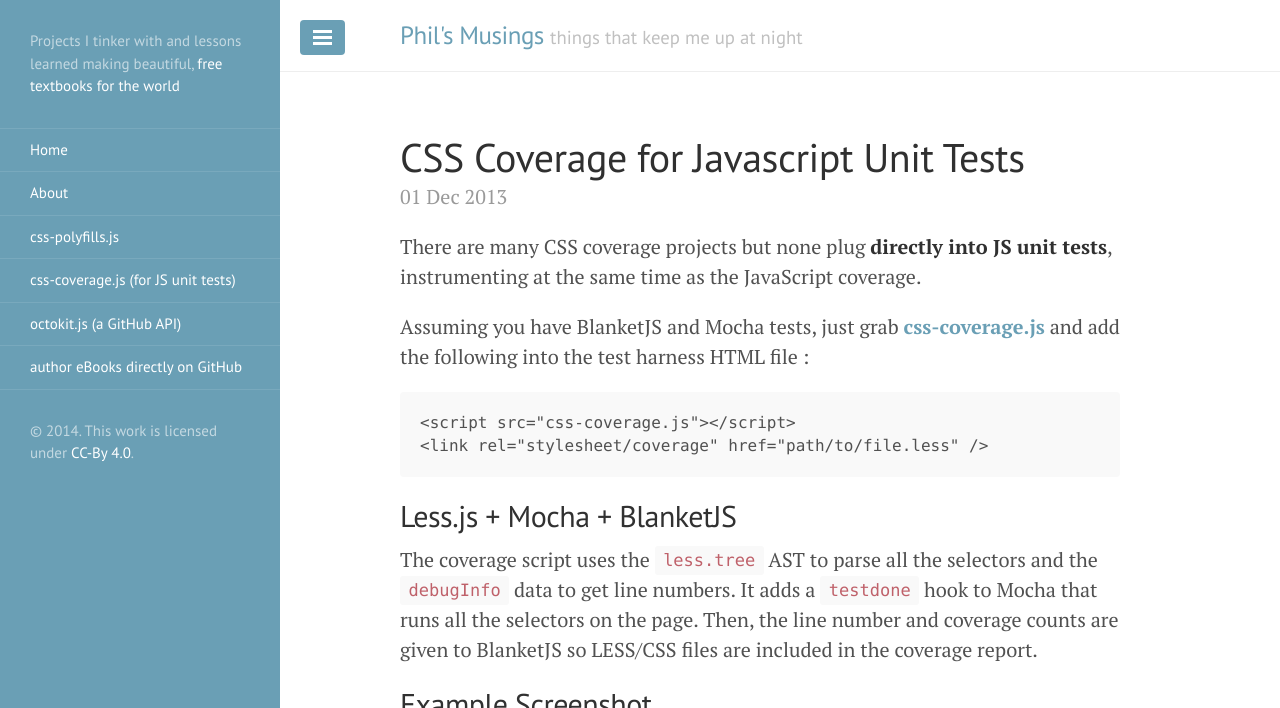
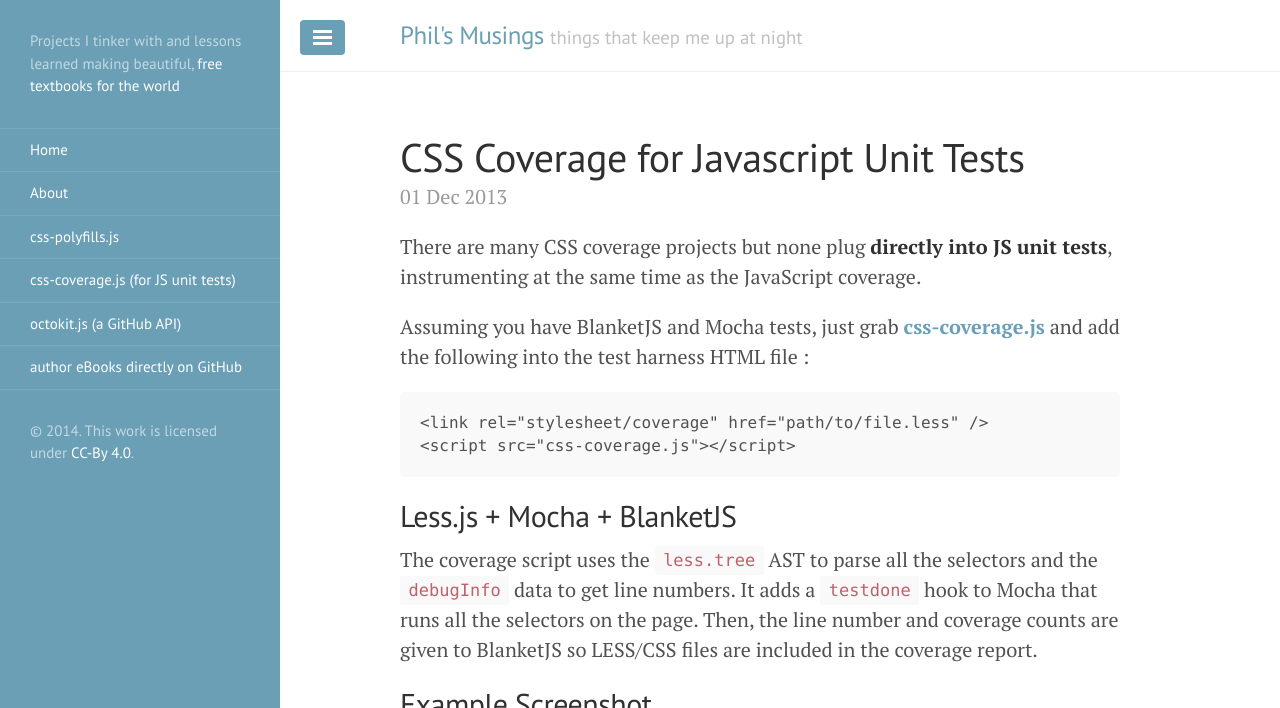
Before and after one commit to philschatz/philschatz.github.io, a Jekyll site: the page built from _posts/2013-12-01-css-coverage.md, in a window 1280 px wide and 900 px high, cut to the strip 0-708 px from the top of the window. Built offline with Jekyll 4.4.1, drawn with Linux system fonts in a browser that asks for light colours; Markdown is read by kramdown in place of the engine named in the settings.

Commit message:
change order

```diff
--- a/_posts/2013-12-01-css-coverage.md
+++ b/_posts/2013-12-01-css-coverage.md
@@ -7,8 +7,8 @@ There are many CSS coverage projects but none plug **directly into JS unit tests
 
 Assuming you have BlanketJS and Mocha tests, just grab **[css-coverage.js](https://github.com/philschatz/css-coverage.js)** and add the following into the test harness HTML file :
 
+    <link rel="stylesheet/coverage" href="path/to/file.less" />
     <script src="css-coverage.js"></script>
-    <link rel="stylesheet/coverage" href="path/to/file.less" />
 
 ## Less.js + Mocha + BlanketJS
 
```
